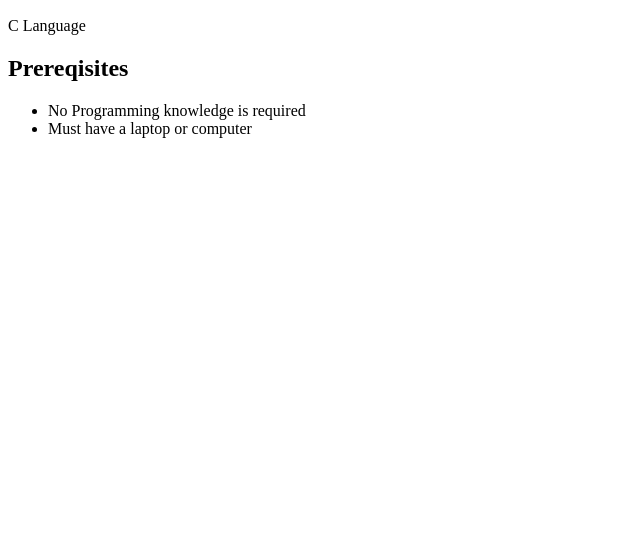
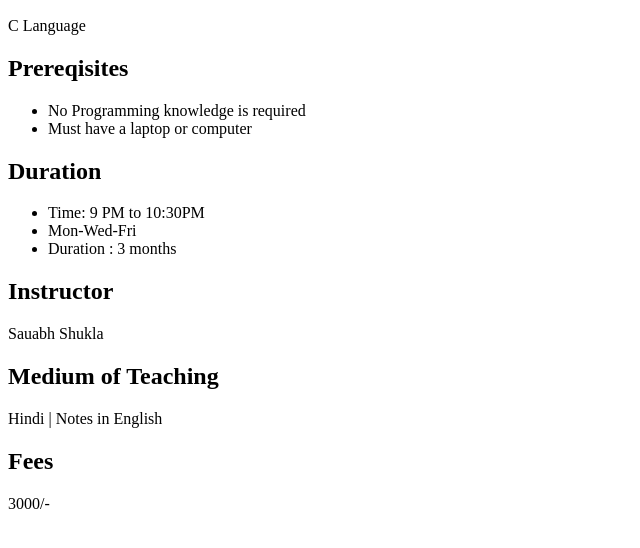
Before and after one commit to SandeepKumarSolanki/Project3, a plain HTML site: page index.html in a window 1280 px wide. Shown: the part 110-658 px from the top of the page, without its empty margins (0-640 px from the left). Drawn offline with Linux system fonts and the light colour scheme.

Commit message:
updated index file 1.2

```diff
--- a/index.html
+++ b/index.html
@@ -14,5 +14,18 @@
         <li>No Programming knowledge is required</li>
         <li>Must have a laptop or computer</li>
     </ul>
+    <h2>Duration</h2>
+    <ul>
+        <li>Time: 9 PM to 10:30PM</li>
+        <li>Mon-Wed-Fri</li>
+        <li>Duration : 3 months</li>
+    </ul>
+    <h2>Instructor</h2>
+    <p>Sauabh Shukla</p>
+
+    <h2>Medium of Teaching</h2>
+    <p>Hindi | Notes in English</p>
+    <h2>Fees</h2>
+    <p>3000/-</p>
 </body>
 </html>
```
